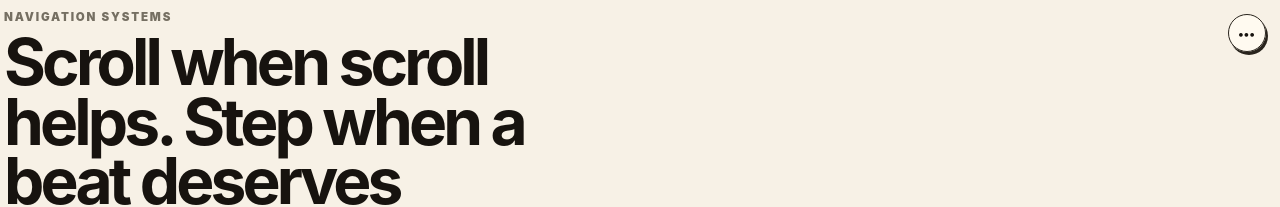
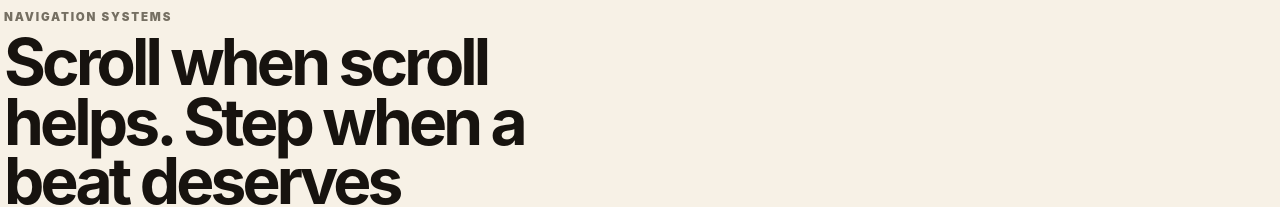
Before and after one commit to ahamdjin/explain-ahmad, a React (Vite) app: page /lab/navigation in a window 1280 px wide. Shown: the top 207 px of the page. Built offline with nearby package versions, Linux system fonts and the light colour scheme.

Commit message:
refactor: use hidden lab command palette

```diff
--- a/src/routes/LabDemoPage.tsx
+++ b/src/routes/LabDemoPage.tsx
@@ -1,5 +1,5 @@
 import type { ComponentType } from 'react'
-import { Link, useParams } from 'react-router'
+import { useParams } from 'react-router'
 import DragGridExample from '../examples/drag-style/DragGridExample'
 import SignalFlowExample from '../examples/flow-style/SignalFlowExample'
 import FocusExample from '../examples/focus-style/FocusExample'
@@ -11,7 +11,7 @@ import ScrollyExample from '../examples/scrolly-style/ScrollyExample'
 import SequenceExample from '../examples/sequence-style/SequenceExample'
 import TrustExample from '../examples/trust-style/TrustExample'
 import TypographyExample from '../examples/typography-style/TypographyExample'
-import { usePresenterMode } from '../engine/PresenterMode'
+import { LabCommandMenu } from '../lab/LabCommandMenu'
 
 const demos: Record<string, ComponentType> = {
   premium: PremiumScrollyExample,
@@ -27,29 +27,13 @@ const demos: Record<string, ComponentType> = {
   focus: FocusExample,
 }
 
-const demoOrder = Object.keys(demos)
-
 export default function LabDemoPage() {
   const { demo = 'trust' } = useParams()
   const Demo = demos[demo] ?? TrustExample
-  const { presenting, toggle, toggleFullscreen } = usePresenterMode()
-  const currentIndex = Math.max(0, demoOrder.indexOf(demo))
-  const nextDemo = demoOrder[(currentIndex + 1) % demoOrder.length]
 
   return (
     <main className="demo-route-shell">
-      {!presenting && (
-        <details className="lab-chrome">
-          <summary aria-label="Lab controls">•••</summary>
-          <div className="lab-chrome-menu">
-            <Link to="/">← Library</Link>
-            <Link to={`/lab/${nextDemo}`}>Next demo</Link>
-            <button type="button" onClick={toggle}>Present</button>
-            <button type="button" onClick={toggleFullscreen}>Fullscreen</button>
-            <small>P · present &nbsp; F · fullscreen</small>
-          </div>
-        </details>
-      )}
+      <LabCommandMenu currentDemo={demo} />
       <Demo />
     </main>
   )
```
